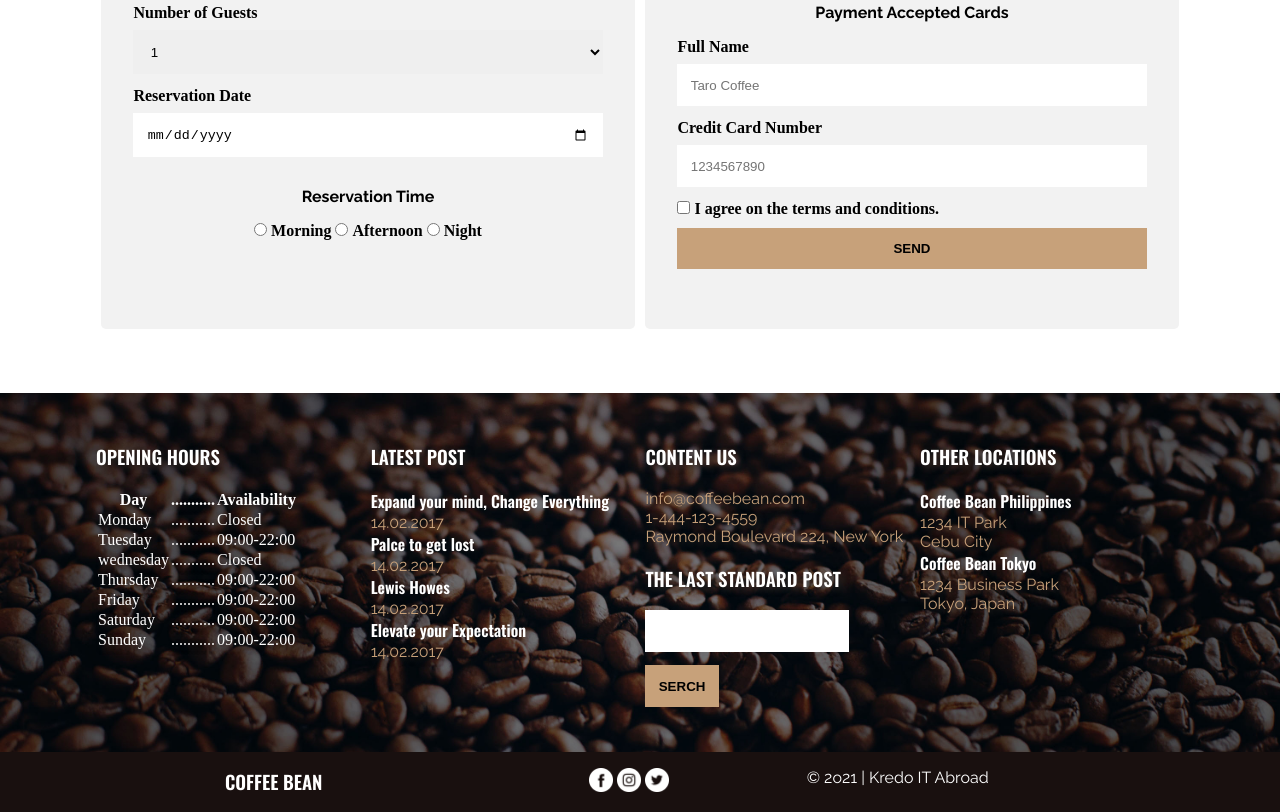
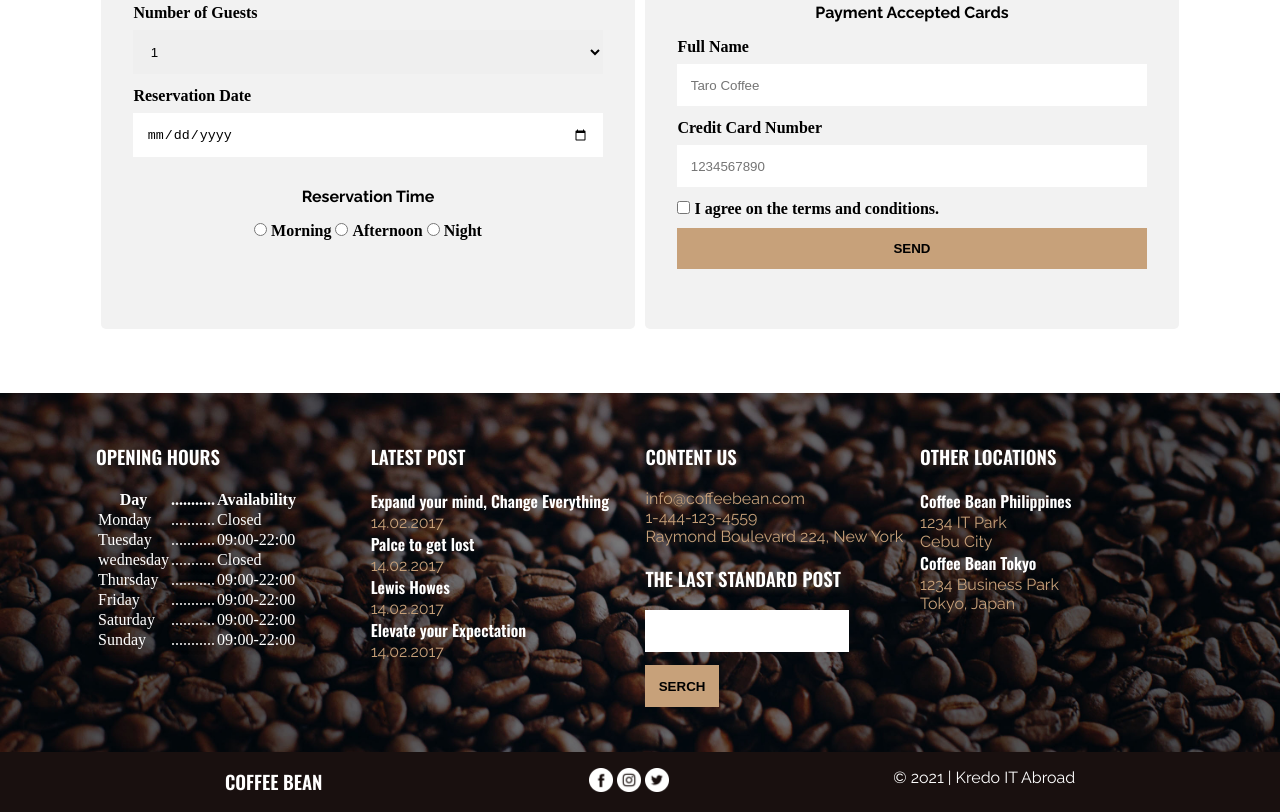
Before and after one commit to kurs1164/coffee-bean, a plain HTML site: page index.html in a window 1280 px wide. Shown: the part 4476-5288 px from the top of the page. Drawn offline with nearby package versions, Linux system fonts and the light colour scheme.

Commit message:
I edited .social-widgets

```diff
--- a/index.html
+++ b/index.html
@@ -356,9 +356,10 @@
                     <a href="https://www.instagram.com"><img src="assets/images/icon-ig.png" alt="ig-icon"></a>
                     <a href="https://www.twitter.com"><img src="assets/images/icon-tw.png" alt="tw-icon"></a>
                 </div>
-                <div class="social-widgets"></div>
-                <p>&copy; 2o21 | Kredo IT Abroad</p>
-            </div>
+                <div class="social-widgets">
+                    <p>&copy; 2o21 | Kredo IT Abroad</p>
+                </div>
+             </div>
         </footer>
      <!-- end of wrapper -->
     </div>
```
